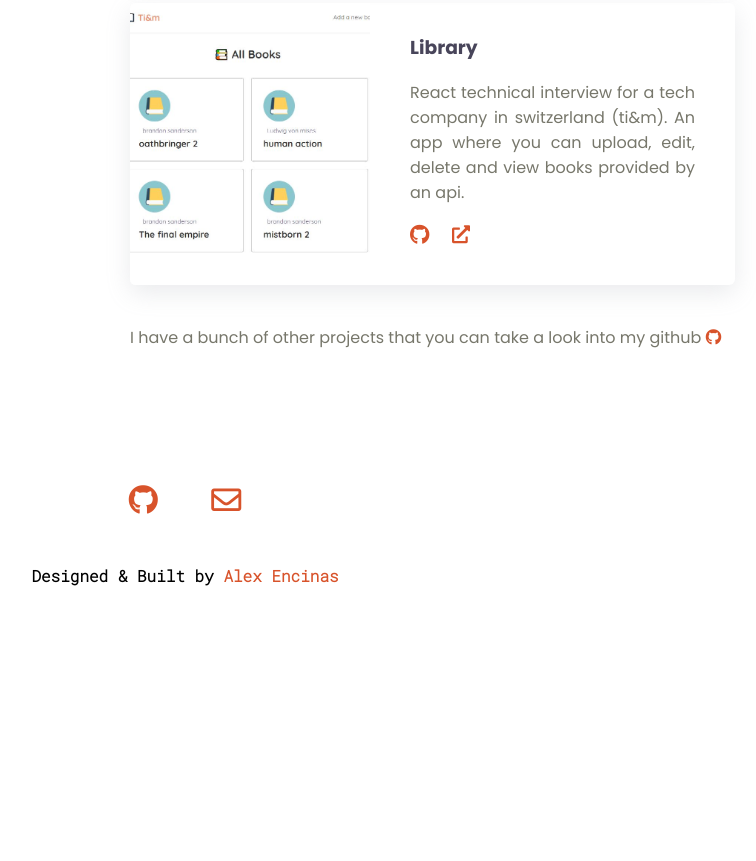
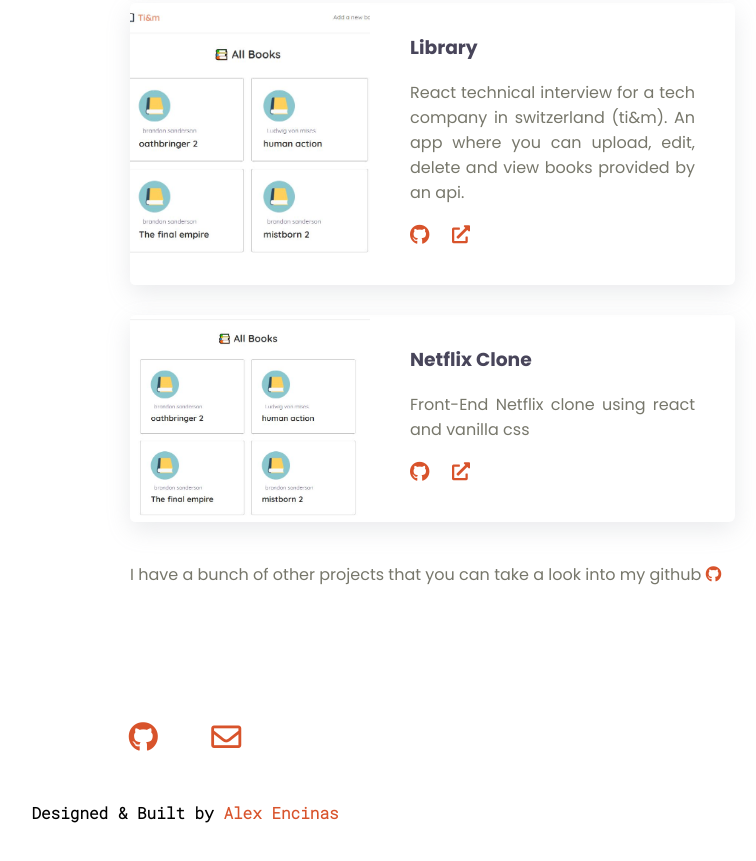
Before and after one commit to alexenc/Portfolio, a plain HTML site: page index.html in a window 1280 px wide. Shown: the part 2080-2941 px from the top of the page, without its empty margins (455-1211 px from the left). Before the commit the page ends 2724 px from the top, so only its background shows below. Drawn offline with Linux system fonts and the light colour scheme.

Commit message:
Netflix clone project

```diff
--- a/index.html
+++ b/index.html
@@ -115,6 +115,17 @@
                     </div>
                 </div>
             </div>
+            <div class="project">
+                <div class="project-img" style="background-image: url('assets/img/Library.JPG')"></div>
+                <div class="project-info">
+                    <h3>Netflix Clone</h3>
+                    <p>Front-End Netflix clone using react and vanilla css</p>
+                    <div class="social-links">
+                        <a class="fab fa-github" href="https://github.com/alexenc/netflix"></a>
+                        <a class="fas fa-external-link-alt" target="_blank" href="https://cocky-galileo-c8139b.netlify.app/"></a>
+                    </div>
+                </div>
+            </div>
             <p>I have a bunch of other projects that you can take a look into my github <a class="fab fa-github" href="https://github.com/alexenc"></a> </p>
         </div>
     </section>
```
